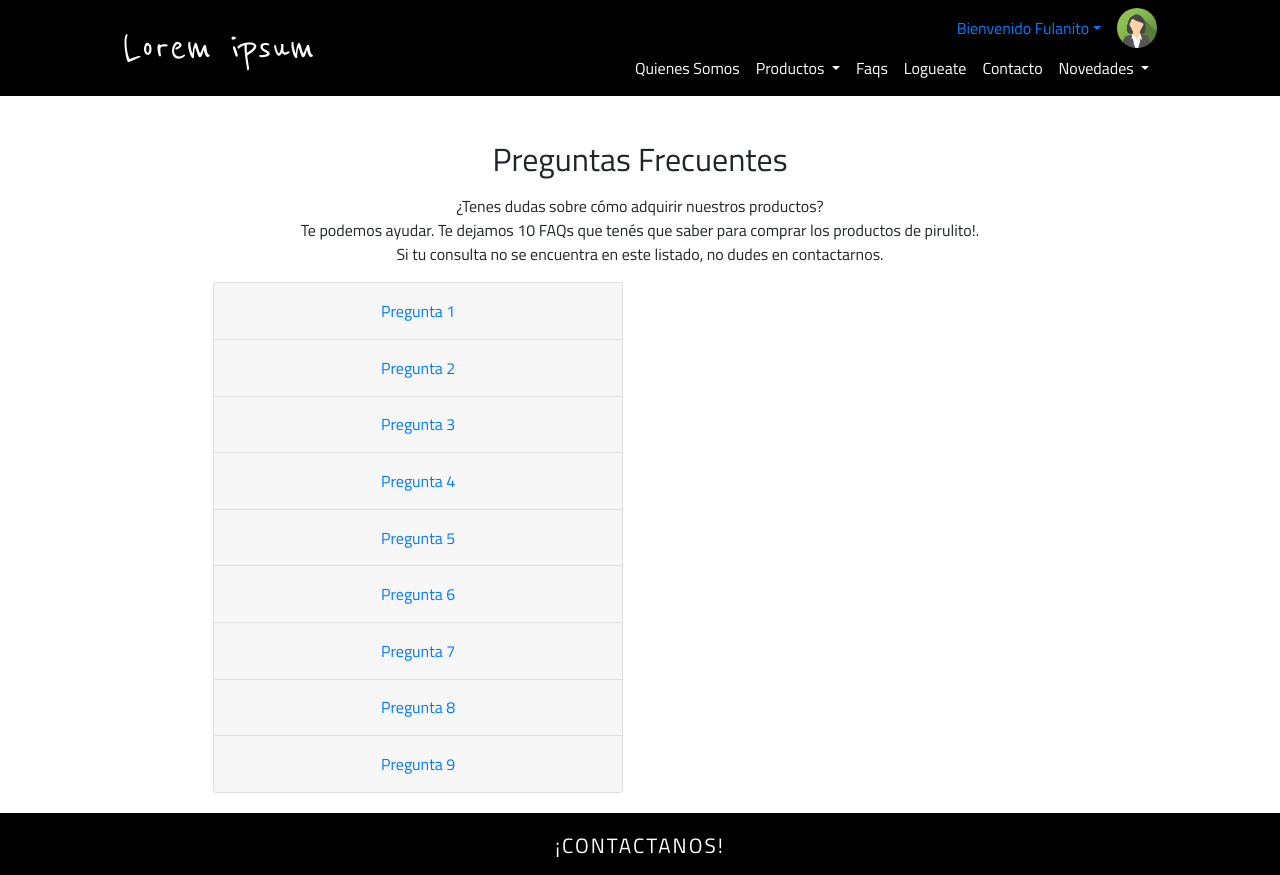
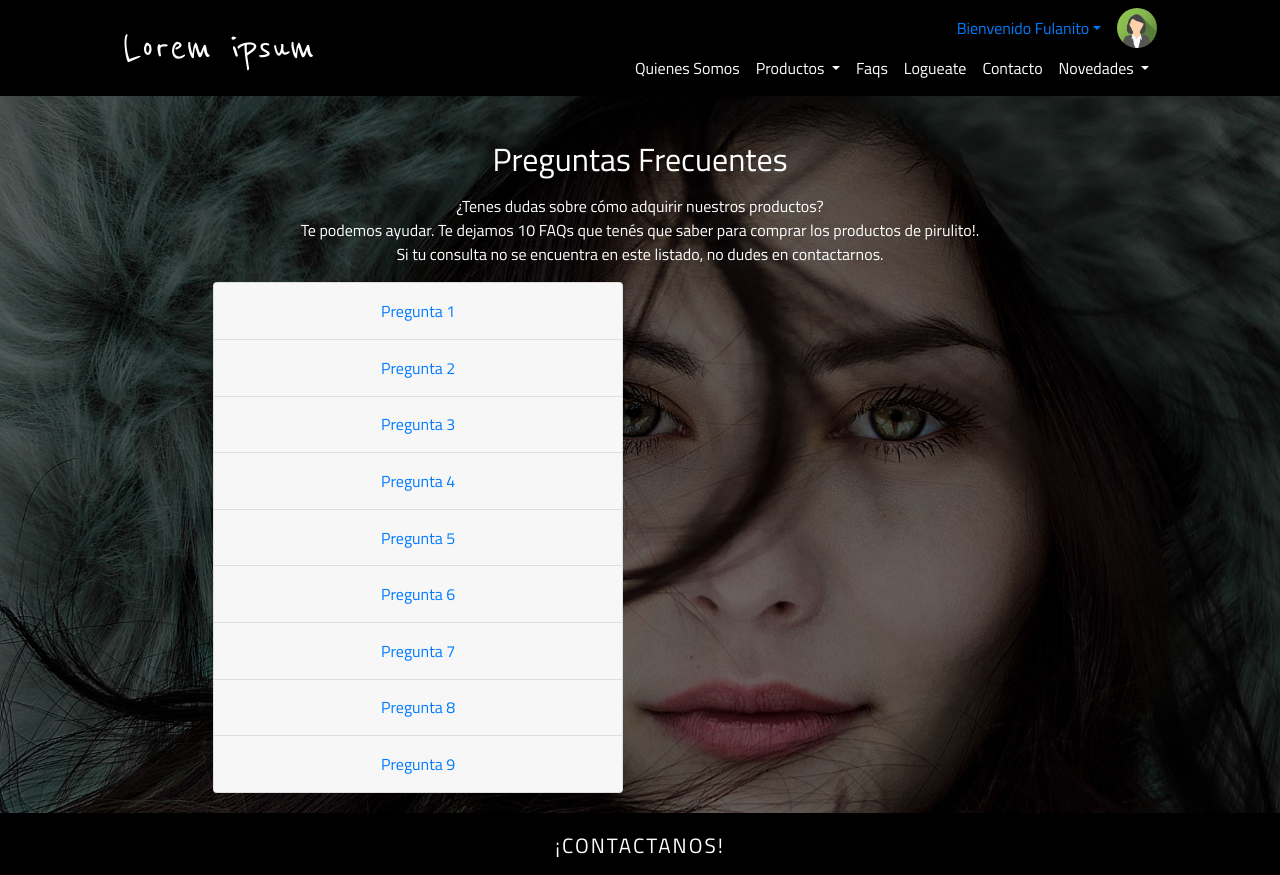
Before and after one commit to TomasMVazquez/lorem_ipsum, a PHP site: page /faqs.php in a window 1280 px wide. Shown: the top 875 px of the page. Run offline with PHP 8.4, Linux system fonts and the light colour scheme; some libraries are stand-ins or nearby versions; some web fonts are replaced.

Commit message:
v 0.3.5 Modique Faqs minimamnte

```diff
--- a/css/style.css
+++ b/css/style.css
@@ -515,6 +515,9 @@ footer .map{
     display: flex;
     flex-direction: row;
     justify-content: center;
+    background: url("../imgs/faqs.jpg") center center;
+    background-size: cover;
+    color: #fff;
   }
 
   #accordionMobile{
--- a/faqs.php
+++ b/faqs.php
@@ -182,7 +182,7 @@ $title="Lorem ipsum | FAQs";
                 <div class="card">
                   <div class="card-header" id="headingTwo">
                     <h2 class="mb-0">
-                      <button class="btn btn-link collapsed" type="button" data-toggle="collapse" data-target="#collapseTwo" aria-expanded="false" aria-controls="collapseTwo">
+                      <button class="btn btn-link collapsed" type="button" data-toggle="collapse" data-target="#collapseTwo"  aria-expanded="false" aria-controls="collapseTwo">
                         Pregunta 2
                       </button>
                     </h2>
```
Also changed, not shown: imgs/faqs.jpg (added).
